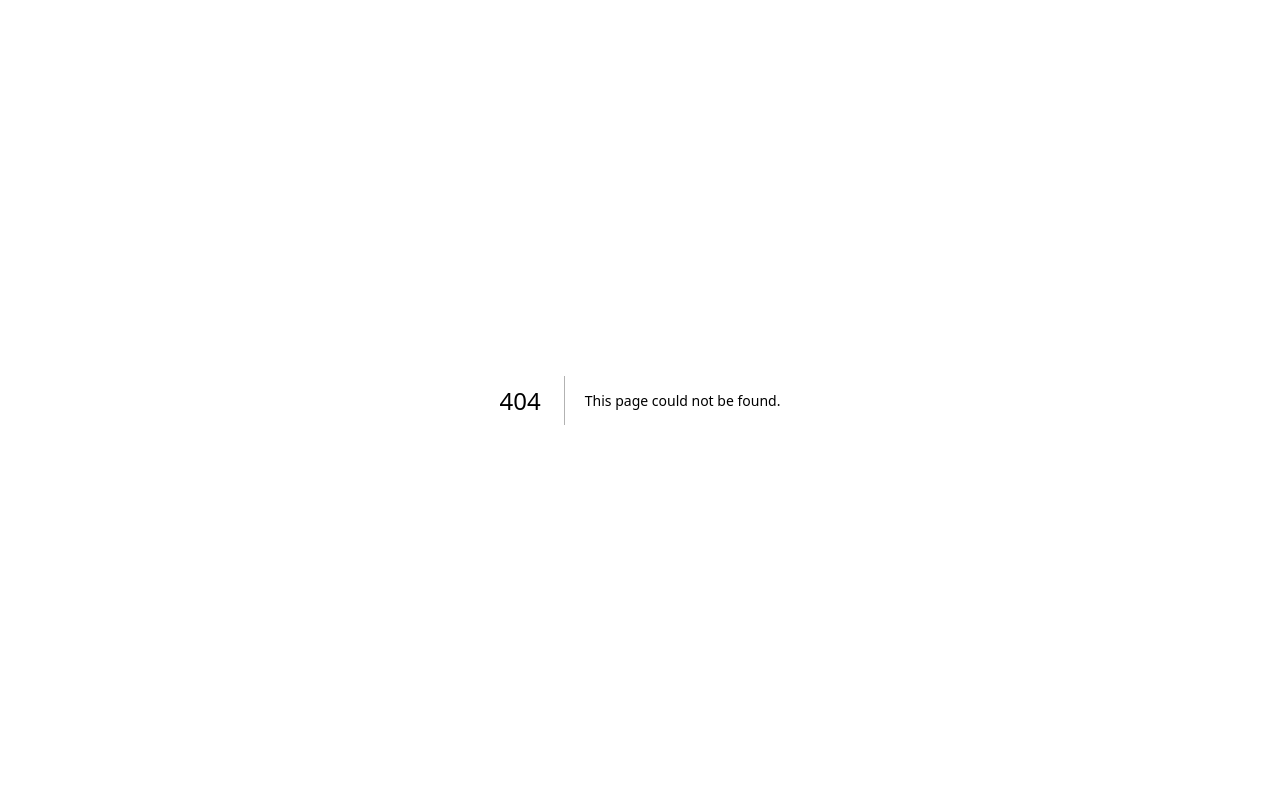
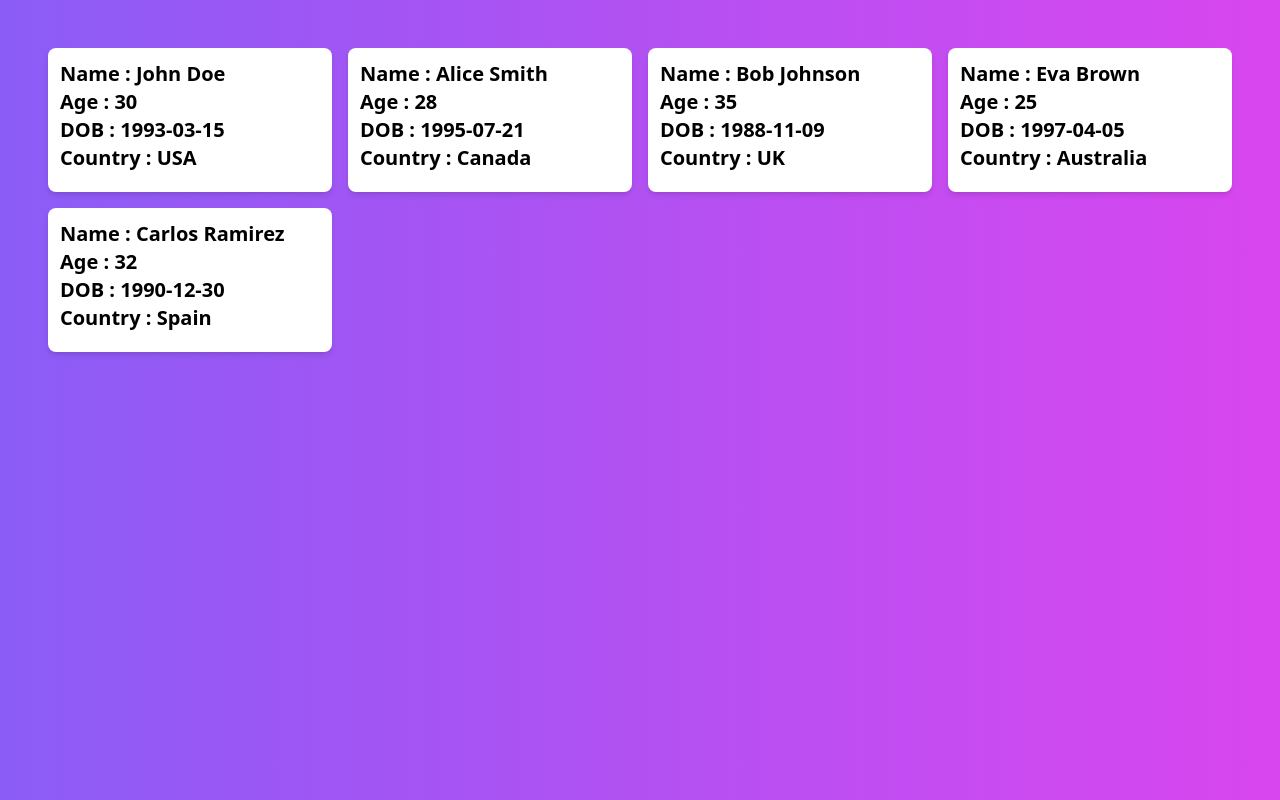
Before and after one commit to satishpwebdev/seekex_form, a Next.js app: page /users in a window 1280 px wide. Before the commit this address had no page. Built offline with nearby package versions, Linux system fonts and the light colour scheme; a web font is replaced by a local one.

Commit message:
edit, card, modal funtionality added

```diff
--- a/components/Form.jsx
+++ b/components/Form.jsx
@@ -1,4 +1,4 @@
-import React, { useState, useEffect } from "react";
+import React, { useState } from "react";
 import axios from "axios";
 
 const Form = () => {
@@ -32,17 +32,18 @@ const Form = () => {
          const resp = await axios.post("https://taskbe.cyclic.cloud/tasks", testData);
          const response = await resp.data;
          console.log("res", response);
-      } catch (error) {}
-      console.log(error);
+      } catch (error) {
+         console.error(error);
+      }
    };
 
    return (
-      <div className="bg-gray-100 min-h-screen flex items-center text-black justify-center font-arone">
+      <div className="bg-texture min-h-screen bg-gradient-to-r from-violet-500 to-fuchsia-500 flex items-center text-black justify-center font-arone">
          <div className="bg-white p-8 rounded-lg shadow-md w-96">
             <h2 className="text-2xl font-semibold mb-4">Create a Person</h2>
             <form onSubmit={handleSubmit}>
                <div className="mb-4">
-                  <label htmlFor="firstName" className="block text-gray-700">
+                  <label htmlFor="name" className="block text-gray-700">
                      Name
                   </label>
                   <input
--- /dev/null
+++ b/components/Modal.jsx
@@ -0,0 +1,30 @@
+import React from "react";
+
+const Modal = ({ isOpen, onClose, onConfirm, title, children }) => {
+  return (
+    <div className={`fixed inset-0 flex items-center justify-center ${isOpen ? "" : "hidden"}`}>
+      <div className="modal-container bg-white w-full max-w-md mx-auto rounded shadow-lg p-4">
+        <div className="flex justify-between items-center mb-4">
+          <h2 className="text-xl font-semibold">{title}</h2>
+          <button
+            className="text-red-500 hover:text-red-700 cursor-pointer"
+            onClick={onClose}
+          >
+            Close
+          </button>
+        </div>
+        {children}
+        <div className="mt-4 flex justify-end">
+          <button
+            className="px-4 py-2 bg-green-500 text-white rounded hover:bg-green-600"
+            onClick={onConfirm}
+          >
+            Save
+          </button>
+        </div>
+      </div>
+    </div>
+  );
+};
+
+export default Modal;
--- a/components/Users.jsx
+++ b/components/Users.jsx
@@ -1,8 +1,77 @@
-import React from "react"
+import React, { useState } from "react";
+import { AiOutlineEdit } from "react-icons/ai";
+import Modal from "./Modal";
+import users from "./dummy";
 
 const Users = () => {
+  const [isModalOpen, setIsModalOpen] = useState(false);
+  const [editedCard, setEditedCard] = useState({});
+  const [cards, setCards] = useState(users);
+
+  const handleEdit = (card) => {
+    setEditedCard(card);
+    setIsModalOpen(true);
+  };
+
+  const handleModalClose = () => {
+    setIsModalOpen(false);
+  };
+
+  const handleSave = () => {
+    setCards((prevCards) => {
+      return prevCards.map((card) => {
+        if (card.id === editedCard.id) {
+          return editedCard;
+        }
+        return card;
+      });
+    });
+    setIsModalOpen(false);
+  };
+
   return (
-    <div>Users</div>
-  )
-}
-export default Users
+    <section className="bg-gradient-to-r from-violet-500 to-fuchsia-500 h-screen">
+      <div className="grid grid-cols-1 sm:grid-cols-2 md:grid-cols-3 lg:grid-cols-4 gap-4 px-12 pt-12">
+        {cards.map((card, index) => (
+          <div
+            key={index}
+            className="bg-white group flex items-start p-3 justify-between rounded-lg shadow-md hover:shadow-lg"
+          >
+            <div>
+              <h2 className="text-xl font-semibold">Name : {card.name}</h2>
+              <h3 className="text-xl font-semibold">Age : {card.age}</h3>
+              <h4 className="text-xl font-semibold">DOB : {card.dob}</h4>
+              <h4 className="text-xl font-semibold"> Country : {card.country}</h4>
+
+              <p className="mt-2">{card.content}</p>
+            </div>
+            <button
+              onClick={() => handleEdit(card)}
+              className="group-hover:block hidden text-pink-400"
+            >
+              <AiOutlineEdit size={20} />
+            </button>
+          </div>
+        ))}
+      </div>
+
+      <Modal
+        isOpen={isModalOpen}
+        onClose={handleModalClose}
+        onConfirm={handleSave}
+        title="Edit Card"
+      >
+        <input
+          type="text"
+          className="border-1 rounded-md p-2"
+          value={editedCard ? editedCard.name : ""}
+          onChange={(e) =>
+            setEditedCard({ ...editedCard, name: e.target.value })
+          }
+        />
+      </Modal>
+    </section>
+  );
+};
+
+export default Users;
--- /dev/null
+++ b/components/dummy.js
@@ -0,0 +1,39 @@
+const users = [
+    {
+      id: 1,
+      name: "John Doe",
+      age: 30,
+      dob: "1993-03-15",
+      country: "USA",
+    },
+    {
+      id: 2,
+      name: "Alice Smith",
+      age: 28,
+      dob: "1995-07-21",
+      country: "Canada",
+    },
+    {
+      id: 3,
+      name: "Bob Johnson",
+      age: 35,
+      dob: "1988-11-09",
+      country: "UK",
+    },
+    {
+      id: 4,
+      name: "Eva Brown",
+      age: 25,
+      dob: "1997-04-05",
+      country: "Australia",
+    },
+    {
+      id: 5,
+      name: "Carlos Ramirez",
+      age: 32,
+      dob: "1990-12-30",
+      country: "Spain",
+    },
+  ];
+
+  export default users;
--- a/package.json
+++ b/package.json
@@ -12,7 +12,9 @@
     "axios": "^1.5.1",
     "next": "13.5.4",
     "react": "^18",
-    "react-dom": "^18"
+    "react-dom": "^18",
+    "react-icons": "^4.11.0",
+    "react-modal": "^3.16.1"
   },
   "devDependencies": {
     "autoprefixer": "^10",
--- /dev/null
+++ b/pages/users.js
@@ -0,0 +1,12 @@
+import React from 'react'
+import Users from '@/components/Users'
+
+const users = () => {
+  return (
+    <>
+    <Users></Users>
+    </>
+  )
+}
+
+export default users
```
Also changed, not shown: public/wave.svg (added), 1 other file (tests, documents, lock files or other folders).
